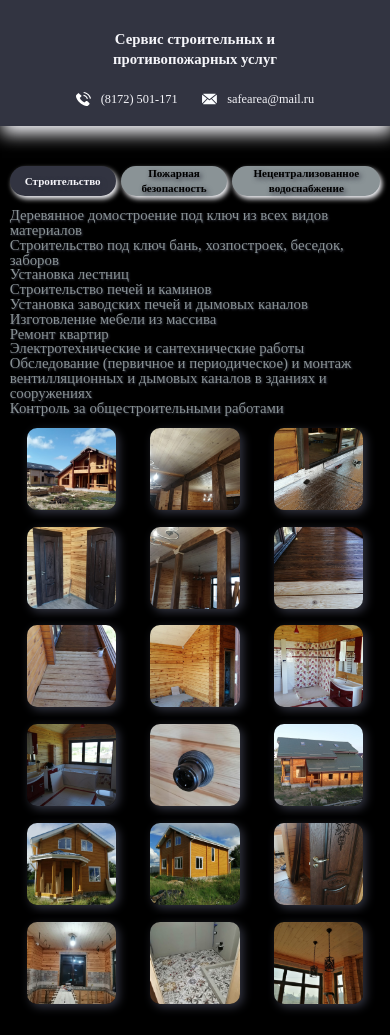
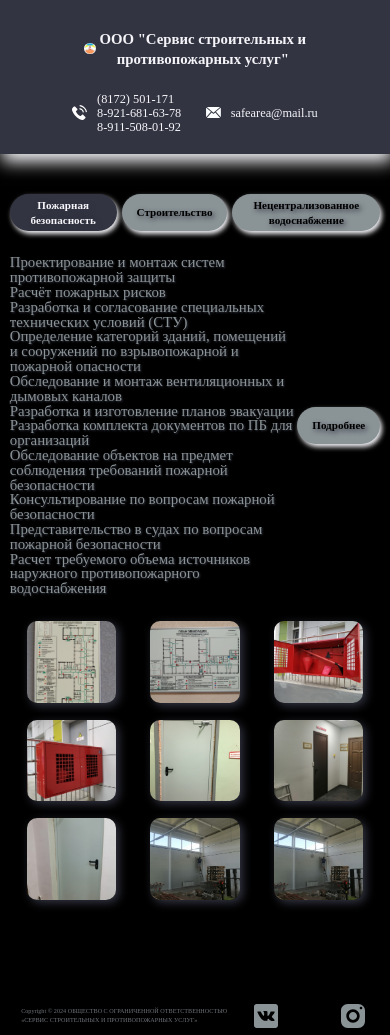
Before and after one commit to NadinK0/construction, a plain HTML site: page index.html in a window 390 px wide. Shown: the top 1035 px of the page. Drawn offline with Linux system fonts and the light colour scheme.

Commit message:
feat: add changes

```diff
--- a/css/media.css
+++ b/css/media.css
@@ -53,11 +53,11 @@
 
     .tabs_nav {
         gap: 5px;
+        margin-bottom: 3vw;
     }
 
     .tabs_nav-btn{
         font-size: calc(var(--index) * 0.9);
-        padding: 0 15px;
     }
 
     .flex-item__icon-vk{
--- a/css/modal.css
+++ b/css/modal.css
@@ -160,3 +160,12 @@
 .modal-main ul{
     padding-left: 10px;
 }
+
+@media (max-width:768px) {
+    .fire__grid_container{
+        grid-template-areas:
+        "col_1 col_2"
+        "col_1-2 col_1-2"
+        "col_3 col_1-3";
+    }
+}
--- a/css/style.css
+++ b/css/style.css
@@ -90,23 +90,40 @@ h1{
     text-align: center;
 }
 
-.container__contacts{
+.service_name {
+    display: flex;
+    gap: 1vw;
+    align-items: center;
+}
+
+.logo img {
+    border-radius: 100px;
+    width: 3vw;
+    height: auto;
+}
+
+.container__contacts {
     display: flex;
     gap: calc(var(--index)*2);
 }
 
-.heading__contacts{
+.heading__contacts {
     display: flex;
     gap: 10px;
     align-items: center;
 }
 
-.icon{
+.phones {
+    display: flex;
+    flex-direction: column;
+}
+
+.icon {
     width: calc(var(--index) * 2);
     height: calc(var(--index) * 2);
 }
 
-.heading__contacts a{
+.heading__contacts a {
     color: var(--white-color);
     font-size: var(--index);
     cursor: pointer;
@@ -122,16 +139,17 @@ h1{
 .tabs_nav {
     display: flex;
     width: 100%;
+    justify-content: center;
     gap: 10px;
 }
 
-.tabs_nav-btn{
+.tabs_nav-btn {
     background-color: var(--color-gray-light);
     font-size: calc(var(--index) * 1.5);
     font-weight: var(--font-weight-bold);
     line-height: 133%;
     border-radius: 100px;
-    padding: 0 15px;
+    padding: 1vw 15px;
     text-shadow: 2px 2px 5px var(--gray-color);
     cursor: pointer;
     transition: 0.3s;
--- a/index.html
+++ b/index.html
@@ -78,11 +78,19 @@
 
     <header>
         <div class="heading__container">
-            <h1>Сервис строительных и <br class = "br_visible"> противопожарных услуг</h1>
+            <div class="service_name">
+                <div class="logo"><img src="./img/logo.jpg" alt="logo"></div>
+                <h1>ООО "Сервис строительных и <br class = "br_visible"> противопожарных услуг"</h1>
+            </div>
+
             <div class="container__contacts">
                 <div class="heading__contacts">
                     <img class = "icon" src="img/phone.svg" alt="phone">
-                    <a href="tel:8172501171">(8172) 501-171</a>
+                    <div class="phones">
+                        <a href="tel:8172501171">(8172) 501-171</a>
+                        <a href="tel:89216816378">8-921-681-63-78</a>
+                        <a href="tel:89115080192">8-911-508-01-92</a>
+                    </div>
                 </div>
                 <div class="heading__contacts">
                     <img img class = "icon" src="img/email.svg" alt="email">
@@ -97,14 +105,75 @@
         <div class="wrapper">
             <div class="tabs">
                 <div class="tabs_nav">
-                    <button class="tabs_nav-btn active" data-tab="#tab1">Строительство</button>
-                    <button class="tabs_nav-btn" data-tab="#tab2">Пожарная безопасность</button>
+                    <button class="tabs_nav-btn active" data-tab="#tab1">Пожарная безопасность</button>
+                    <button class="tabs_nav-btn" data-tab="#tab2">Строительство</button>
                     <button class="tabs_nav-btn" data-tab="#tab3">Нецентрализованное водоснабжение</button>
                 </div>
 
                 <div class="tabs_content">
 
                     <div class="tab fade" id="tab1">
+                        <div class="tab__item">
+                            <div class="fire_info">
+                                <ul class="common_ul">
+                                    <!-- <li>Огнезащита материалов, изделий, конструкций</li>
+                                    <li>Противопожарные двери, ворота, люки</li>
+                                    <li>Проектирование систем противопожарной защиты</li>
+                                    <li>Категорирование по взрывоопасной и пожарной опасности</li>
+                                    <li>Расчет пожарного риска</li>
+                                    <li>Планы эвакуации и многое другое</li> -->
+
+                                    <li>Проектирование и монтаж систем противопожарной защиты</li>
+                                    <li>Расчёт пожарных рисков</li>
+                                    <li>Разработка и согласование специальных технических условий (СТУ)</li>
+                                    <li>Определение категорий зданий, помещений и сооружений по взрывопожарной и пожарной опасности</li>
+                                    <li>Обследование и монтаж вентиляционных и дымовых каналов</li>
+                                    <li>Разработка и изготовление планов эвакуации</li>
+                                    <li>Разработка комплекта документов по ПБ для организаций</li>
+                                    <li>Обследование объектов на предмет соблюдения требований пожарной безопасности</li>
+                                    <li>Консультирование по вопросам пожарной безопасности</li>
+                                    <li>Представительство в судах по вопросам пожарной безопасности</li>
+                                    <li>Расчет требуемого объема источников наружного противопожарного водоснабжения</li>
+                                </ul>
+
+                                <button class="more">Подробнее</button>
+                            </div>
+
+
+                            <div class="tab_img-container">
+                                <div class="tab_img-container">
+                                    <div class="tab__item_img">
+                                        <img src="img/fire1.jpeg" alt="огнезащита">
+                                    </div>
+                                    <div class="tab__item_img">
+                                        <img src="img/fire2.jpeg" alt="огнезащита">
+                                    </div>
+                                    <div class="tab__item_img">
+                                        <img src="img/fire3.jpeg" alt="огнезащита">
+                                    </div>
+                                    <div class="tab__item_img">
+                                        <img src="img/fire4.jpeg" alt="огнезащита">
+                                    </div>
+                                    <div class="tab__item_img">
+                                        <img src="img/fire5.jpeg" alt="огнезащита">
+                                    </div>
+                                    <div class="tab__item_img">
+                                        <img src="img/fire6.jpeg" alt="огнезащита">
+                                    </div>
+                                    <div class="tab__item_img">
+                                        <img src="img/fire7.jpeg" alt="огнезащита">
+                                    </div>
+                                    <div class="tab__item_img">
+                                        <img src="img/fire8.jpeg" alt="огнезащита">
+                                    </div>
+                                    <div class="tab__item_img">
+                                        <img src="img/fire8.jpeg" alt="огнезащита">
+                                    </div>
+                                </div>
+                            </div>
+                        </div>
+                    </div>
+                    <div class="tab unshow unfade" id="tab2">
                         <div class="tab__item">
                             <ul class="common_ul">
                                 <li>Деревянное домостроение под ключ из всех видов материалов</li>
@@ -178,55 +247,6 @@
                         </div>
                     </div>
 
-                    <div class="tab unshow unfade" id="tab2">
-                        <div class="tab__item">
-                            <div class="fire_info">
-                                <ul class="common_ul">
-                                    <li>Огнезащита материалов, изделий, конструкций</li>
-                                    <li>Противопожарные двери, ворота, люки</li>
-                                    <li>Проектирование систем противопожарной защиты</li>
-                                    <li>Категорирование по взрывоопасной и пожарной опасности</li>
-                                    <li>Расчет пожарного риска</li>
-                                    <li>Планы эвакуации и многое другое</li>
-                                </ul>
-
-                                <button class="more">Подробнее</button>
-                            </div>
-
-
-                            <div class="tab_img-container">
-                                <div class="tab_img-container">
-                                    <div class="tab__item_img">
-                                        <img src="img/fire1.jpeg" alt="огнезащита">
-                                    </div>
-                                    <div class="tab__item_img">
-                                        <img src="img/fire2.jpeg" alt="огнезащита">
-                                    </div>
-                                    <div class="tab__item_img">
-                                        <img src="img/fire3.jpeg" alt="огнезащита">
-                                    </div>
-                                    <div class="tab__item_img">
-                                        <img src="img/fire4.jpeg" alt="огнезащита">
-                                    </div>
-                                    <div class="tab__item_img">
-                                        <img src="img/fire5.jpeg" alt="огнезащита">
-                                    </div>
-                                    <div class="tab__item_img">
-                                        <img src="img/fire6.jpeg" alt="огнезащита">
-                                    </div>
-                                    <div class="tab__item_img">
-                                        <img src="img/fire7.jpeg" alt="огнезащита">
-                                    </div>
-                                    <div class="tab__item_img">
-                                        <img src="img/fire8.jpeg" alt="огнезащита">
-                                    </div>
-                                    <div class="tab__item_img">
-                                        <img src="img/fire8.jpeg" alt="огнезащита">
-                                    </div>
-                                </div>
-                            </div>
-                        </div>
-                    </div>
 
                     <div class="tab unshow unfade" id="tab3">
                         <div class="tab__item">
@@ -263,7 +283,9 @@
         <div class="wrapper">
             <div class="flex-container__footer">
                 <div class="flex-item__copyright">
-                    <p>Copyright &copy; 2023 Название компании.</p>
+                    <p>Copyright &copy; 2024 ОБЩЕСТВО С ОГРАНИЧЕННОЙ ОТВЕТСТВЕННОСТЬЮ<br>
+                        «СЕРВИС СТРОИТЕЛЬНЫХ И ПРОТИВОПОЖАРНЫХ УСЛУГ»
+                        </p>
                 </div>
                 <div class="flex-items__icon">
                     <a class="flex-item__icon-vk" id = "vk" href=#></a>
```
Also changed, not shown: img/logo.jpg (added).
